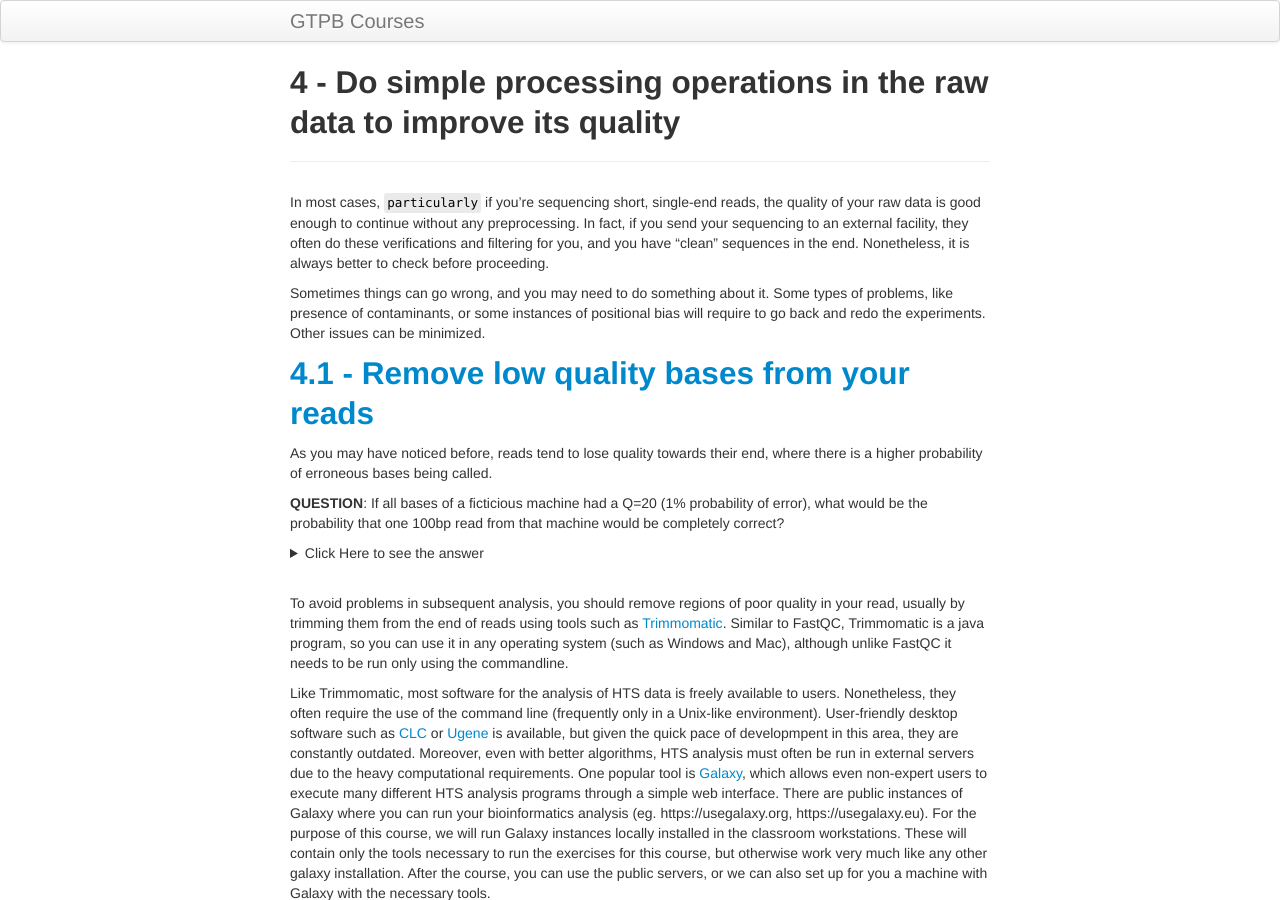
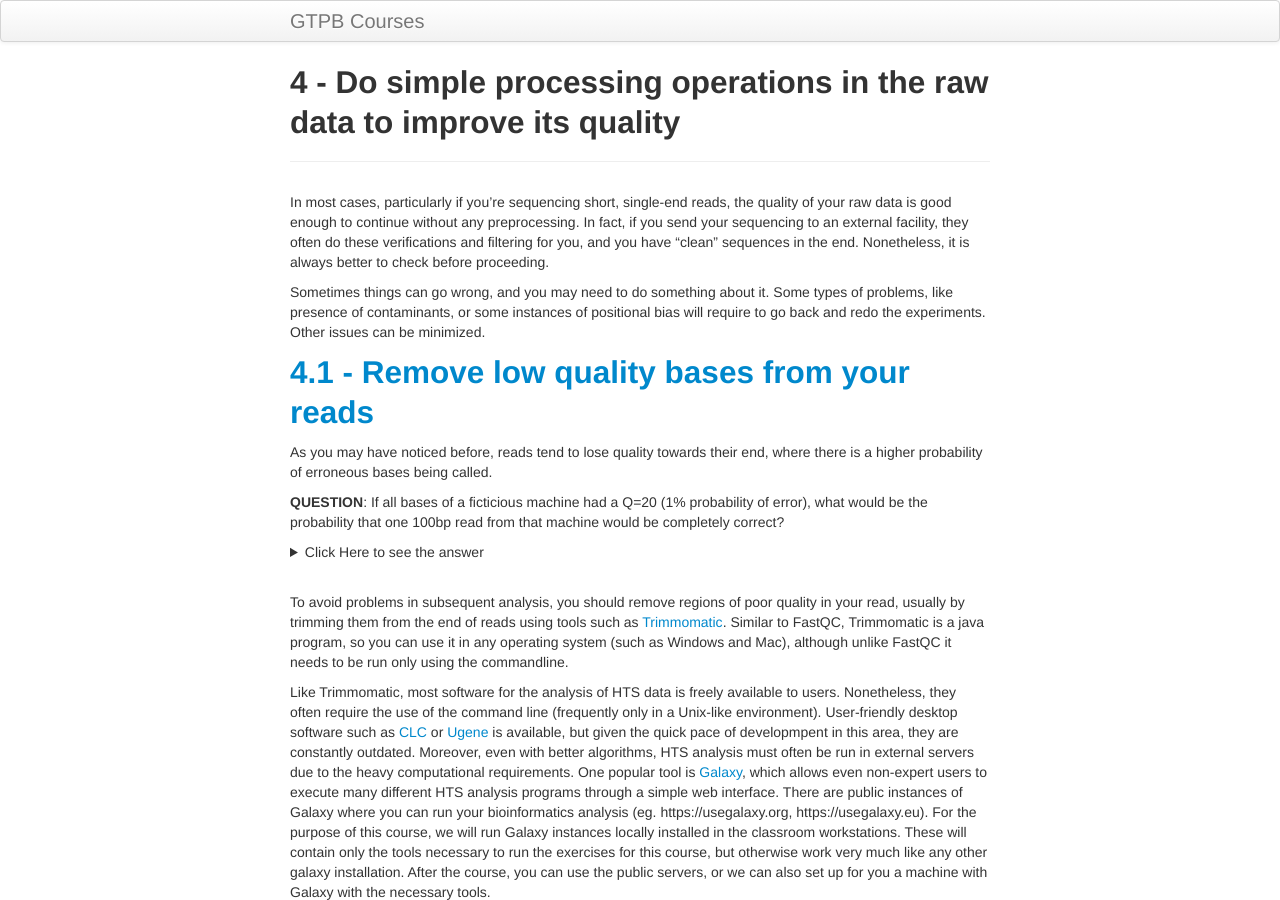
Before and after one commit to GTPB/ADER19F, a Jekyll site: the page built from pages/L04.md, in a window 1280 px wide and 900 px high. Built offline with Jekyll 4.4.1, drawn with Linux system fonts in a browser that asks for light colours.

Commit message:
Update L04.md

```diff
--- a/pages/L04.md
+++ b/pages/L04.md
@@ -3,7 +3,7 @@
 title: 4 - Do simple processing operations in the raw data to improve its quality
 ---
 
-In most cases, <code style="background-color:#eaeaea; padding:2px 3px 3px;">particularly</code> if you're sequencing short, single-end reads, the quality of your raw data is good enough to continue without any preprocessing. In fact, if you send your sequencing to an external facility, they often do these verifications and filtering for you, and you have “clean” sequences in the end. Nonetheless, it is always better to check before proceeding.
+In most cases, particularly if you're sequencing short, single-end reads, the quality of your raw data is good enough to continue without any preprocessing. In fact, if you send your sequencing to an external facility, they often do these verifications and filtering for you, and you have “clean” sequences in the end. Nonetheless, it is always better to check before proceeding.
 
 Sometimes things can go wrong, and you may need to do something about it. Some types of problems, like presence of contaminants, or some instances of positional bias will require to go back and redo the experiments. Other issues can be minimized.
 
@@ -54,8 +54,7 @@
 </p></details>
 <br/>
 
-**TASK**: Although Galaxy is much simpler to use, it is hiding some details from you (and sometimes, important details are left out), so if you can, you should invest in learning the detailed command line usage of the tool, particularly if you're using it very often. In the commandline, use Trimmomatic to remove low quality bases from sample_quality_and_adaptors. Type the command <span style="padding:2px 3px 3px;background-color: #eaeaea;font-family: Courier New;font-size: 12px;color: #333333;-webkit-border-radius: 3px;-moz-border-radius: 3px;border-radius: 3px;">TrimmomaticSE -phred33 sample_quality_and_adaptors.fastq.gz sample_quality_and_adaptors.trimmed.fastq.gz SLIDINGWINDOW:4:20</span>.  You should now have a new file with the trimmed reads. Confirm the effect of Trimmomatic by using FastQC on the file with the trimmed reads.
-
+**TASK**: Although Galaxy is much simpler to use, it is hiding some details from you (and sometimes, important details are left out), so if you can, you should invest in learning the detailed command line usage of the tool, particularly if you're using it very often. In the commandline, use Trimmomatic to remove low quality bases from sample_quality_and_adaptors. Type the command <code style="background-color:#eaeaea; padding:2px 3px 3px;">TrimmomaticSE -phred33 sample_quality_and_adaptors.fastq.gz sample_quality_and_adaptors.trimmed.fastq.gz SLIDINGWINDOW:4:20</code>. You should now have a new file with the trimmed reads. Confirm the effect of Trimmomatic by using FastQC on the file with the trimmed reads.
 <br/>
 <br/>
 
```
